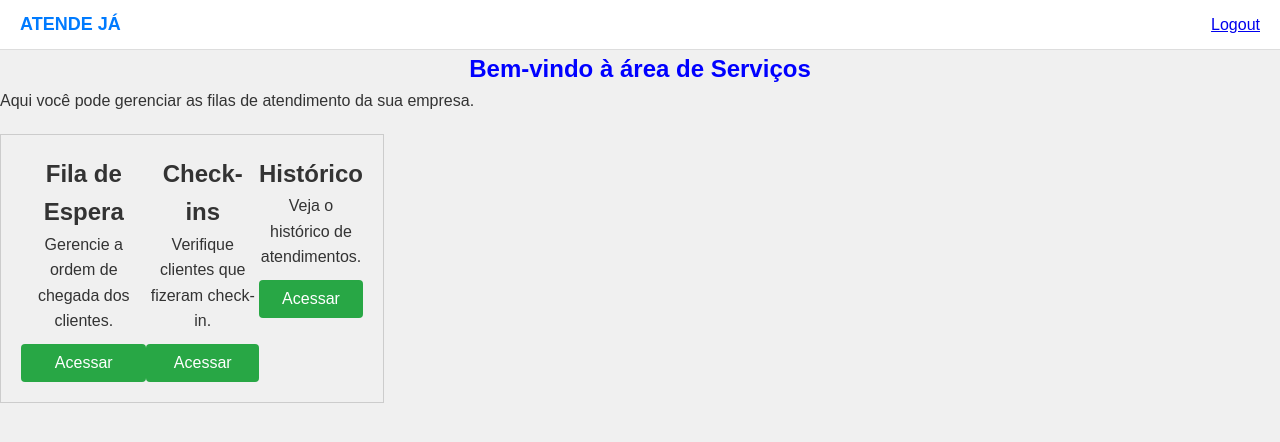
After one commit to gabriellafb/projeto-guiche, a Flask app: page /servicos in a window 1280 px wide. The commit adds this page. Shown: the top 442 px of the page. Run offline with Flask 3, Linux system fonts and the light colour scheme; the visitor is signed in with stand-in values (Sample User, id 1).

Commit message:
Implementação de autenticação e cadastro de usuários
Adicionada funcionalidade de login e cadastro com verificação de email e senha.
Redirecionamento para a página de serviços após login bem-sucedido.
Criação de rota de logout para desconectar o usuário.
Integração com o banco de dados MySQL para persistência de usuários.
Configuração do Flask com variáveis de ambiente.
Ajustes no schema.sql para garantir a criação da tabela de usuários.

```diff
--- a/backend/app.py
+++ b/backend/app.py
@@ -1,4 +1,4 @@
-from flask import Flask, render_template, request, redirect, flash
+from flask import Flask, render_template, request, redirect, flash, session
 import pymysql
 from contextlib import closing
 import re
@@ -40,12 +40,12 @@ def login():
 
         with closing(get_db_connection()) as db:
             cursor = db.cursor()
-            cursor.execute("SELECT * FROM usuarios WHERE email = %s AND senha = %s",
-            (email, senha))
+            cursor.execute("SELECT * FROM usuarios WHERE email = %s", (email,))
             user = cursor.fetchone()
 
         if user and check_password_hash(user[3], senha):
-            return redirect("/")
+            session['usuario'] = user[0]
+            return redirect("/servicos")
         else:
             flash("Login falhou! Verifique seu email e senha.", "error")
             return redirect("/login")
@@ -55,9 +55,9 @@ def login():
 @app.route('/cadastro', methods=["GET", "POST"])
 def cadastro():
     if request.method == "POST":
-        nome = request.form("nome")
-        email = request.form("email")
-        senha = request.form("senha")
+        nome = request.form["nome"]
+        email = request.form["email"]
+        senha = request.form["senha"]
 
         if not validar_email(email):
             flash("Email inválido!", "error")
@@ -79,17 +79,30 @@ def cadastro():
 
             try:
                 cursor.execute("INSERT INTO usuarios (nome, email, senha) VALUES (%s, %s, %s)",
-                (nome, email, senha, hashed_password))
+                (nome, email, hashed_password))
                 db.commit()
                 flash("Cadastro realizado com sucesso! Faça login.", "sucesso")
             except pymysql.Error as e:
                 flash("Erro ao cadastrar usuário: {}".format(e), "error")
                 return redirect("/cadastro")
 
-
         return redirect("/login")
 
     return render_template('cadastro.html')
 
+@app.route('/servicos')
+def servicos():
+    if 'usuario' not in session:
+        flash("Você precisa estar logado para acessar esta página.", "error")
+        return redirect("/login")
+
+    return render_template('servicos.html')
+
+@app.route('/logout')
+def logout():
+    session.pop('usuario', None)
+    flash("Você foi desconectado com sucesso.", "sucesso")
+    return redirect("/login")
+
 if __name__ == '__main__':
     app.run(debug=True)
--- a/frontend/static/styles.css
+++ b/frontend/static/styles.css
@@ -155,3 +155,28 @@ button {
 button:hover {
     background-color: #218838;
 }
+
+.services {
+    display: flex;
+    justify-content: space-around;
+    margin-top: 20px;
+}
+
+.services {
+    border: 1px solid #ccc;
+    padding: 20px;
+    width: 30%;
+    text-align: center;
+}
+
+.btn-servicos {
+    background-color: #28a745;
+    color: white;
+    border: none;
+    padding: 10px 20px;
+    cursor: pointer;
+}
+
+.btn-servicos:hover {
+    background-color: #218838;
+}
--- a/frontend/templates/cadastro.html
+++ b/frontend/templates/cadastro.html
@@ -30,9 +30,6 @@
             <label for="senha">Senha:</label>
             <input type="password" id="senha" name="senha" required>
 
-            <label for="data-nascimento">Data de Nascimento:</label>
-            <input type="date" id="data-nascimento" name="data-nascimento" required>
-
             <button type="submit">Cadastrar</button>
         </form>
 
--- /dev/null
+++ b/frontend/templates/servicos.html
@@ -0,0 +1,40 @@
+<!DOCTYPE html>
+<html lang="pt-BR">
+<head>
+    <meta charset="UTF-8">
+    <meta name="viewport" content="width=device-width, initial-scale=1.0">
+    <title>Serviços - Atende Já</title>
+    <link rel="stylesheet" href="{{ url_for('static', filename='styles.css') }}">
+</head>
+<body>
+    <header>
+        <div class="navbar">
+            <span class="logo">ATENDE JÁ</span>
+            <a href="/logout" class="btn-logout">Logout</a>
+        </div>
+    </header>
+
+    <main>
+        <h1>Bem-vindo à área de Serviços</h1>
+        <p>Aqui você pode gerenciar as filas de atendimento da sua empresa.</p>
+
+        <section class="services">
+            <div class="service">
+                <h2>Fila de Espera</h2>
+                <p>Gerencie a ordem de chegada dos clientes.</p>
+                <button class="btn-servico">Acessar</button>
+            </div>
+            <div class="service">
+                <h2>Check-ins</h2>
+                <p>Verifique clientes que fizeram check-in.</p>
+                <button class="btn-servico">Acessar</button>
+            </div>
+            <div class="service">
+                <h2>Histórico</h2>
+                <p>Veja o histórico de atendimentos.</p>
+                <button class="btn-servico">Acessar</button>
+            </div>
+        </section>
+    </main>
+</body>
+</html>
```
Also changed, not shown: models/schema.sql (+5 -5 lines).
